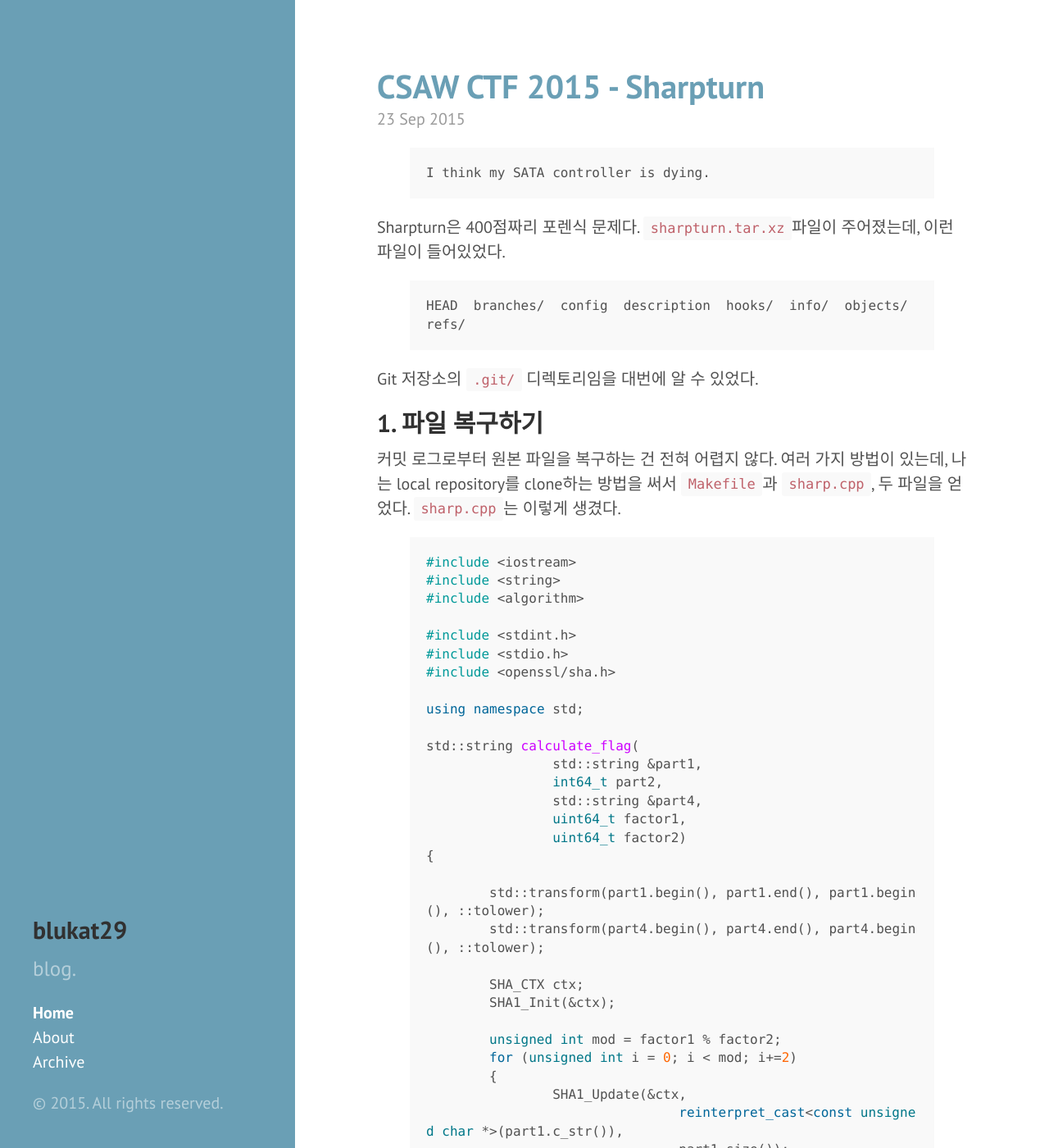
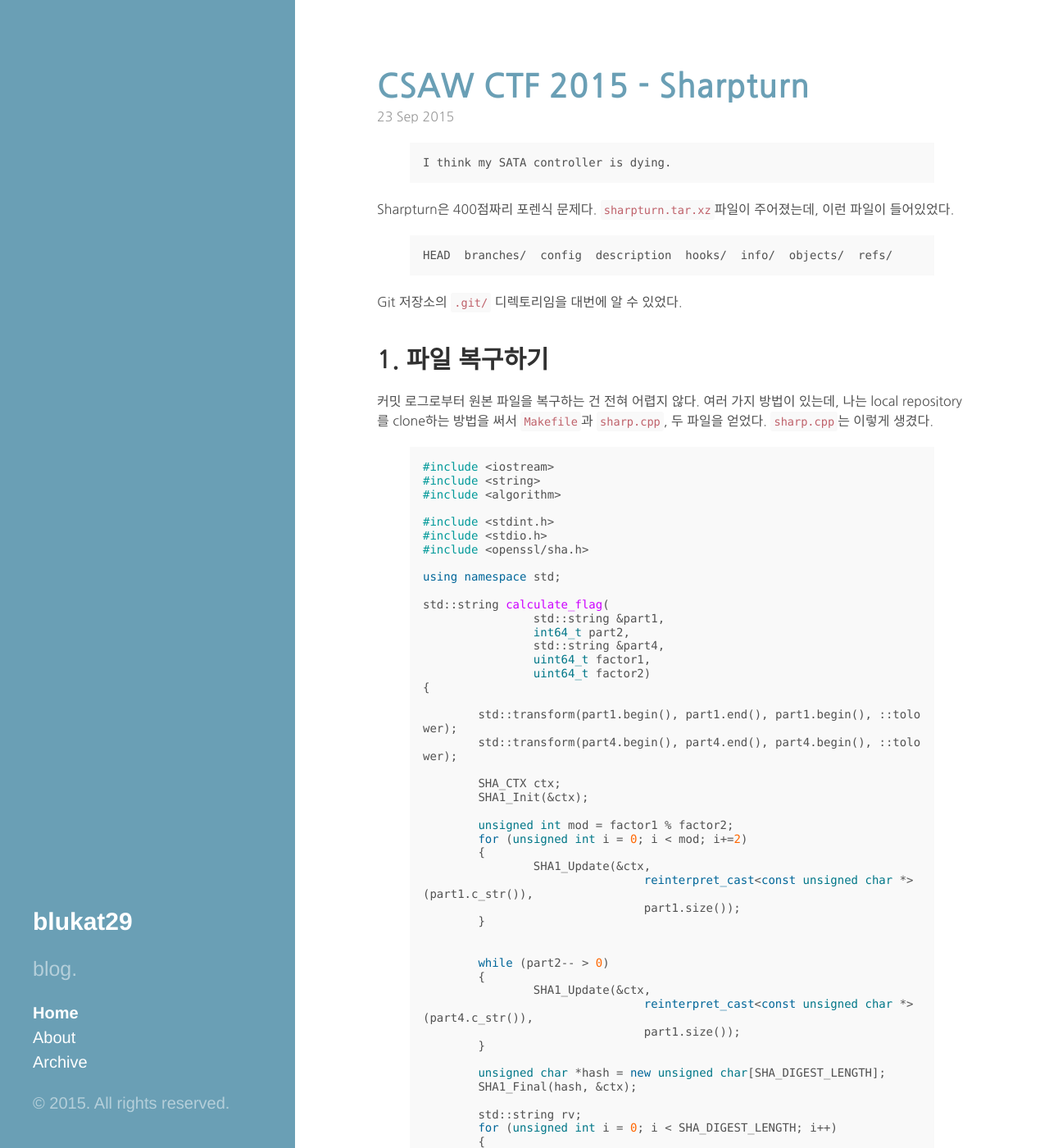
Before and after one commit to blukat29/blukat29.github.io, a Jekyll site: the page built from index.html, in a window 1280 px wide and 1400 px high. Shown: the whole window at 82% size. Built offline with Jekyll 4.4.1, drawn with Linux system fonts in a browser that asks for light colours; Markdown is read by kramdown in place of the engine named in the settings; the list of posts is cut into pages by our own code.

Commit message:
Apply nanum font and styles

```diff
--- a/_includes/head.html
+++ b/_includes/head.html
@@ -17,7 +17,8 @@
   <link rel="stylesheet" href="/public/css/poole.css">
   <link rel="stylesheet" href="/public/css/syntax.css">
   <link rel="stylesheet" href="/public/css/hyde.css">
-  <link rel="stylesheet" href="http://fonts.googleapis.com/css?family=PT+Sans:400,400italic,700|Abril+Fatface">
+  <link rel="stylesheet" type="text/css" href="http://fonts.googleapis.com/earlyaccess/nanumgothic.css" />
+  <link rel="stylesheet" href="/public/css/site.css">
 
   <!-- Icons -->
   <link rel="apple-touch-icon-precomposed" sizes="144x144" href="/public/apple-touch-icon-144-precomposed.png">
--- a/_includes/sidebar.html
+++ b/_includes/sidebar.html
@@ -1,7 +1,7 @@
 <div class="sidebar">
   <div class="container sidebar-sticky">
     <div class="sidebar-about">
-      <h2>{{ site.title }}</h2>
+      <h2 class="sidebar-title">{{ site.title }}</h2>
       <p class="lead">{{ site.description }}</p>
     </div>
 
--- /dev/null
+++ b/public/css/site.css
@@ -0,0 +1,20 @@
+.post,
+.post p {
+  font-size: 0.8rem;
+  font-family: 'Nanum Gothic','맑은 고딕','Malgun Gothic','돋움',dotum,sans-serif;
+}
+h2 {
+  margin-top: 2rem;
+  margin-bottom: 1rem;
+}
+code {
+  padding: 0.2rem;
+}
+pre {
+  line-height: 1.2;
+  padding: 0.8rem;
+  font-size: 0.7rem;
+}
+.sidebar-title {
+  color: white;
+}
```
